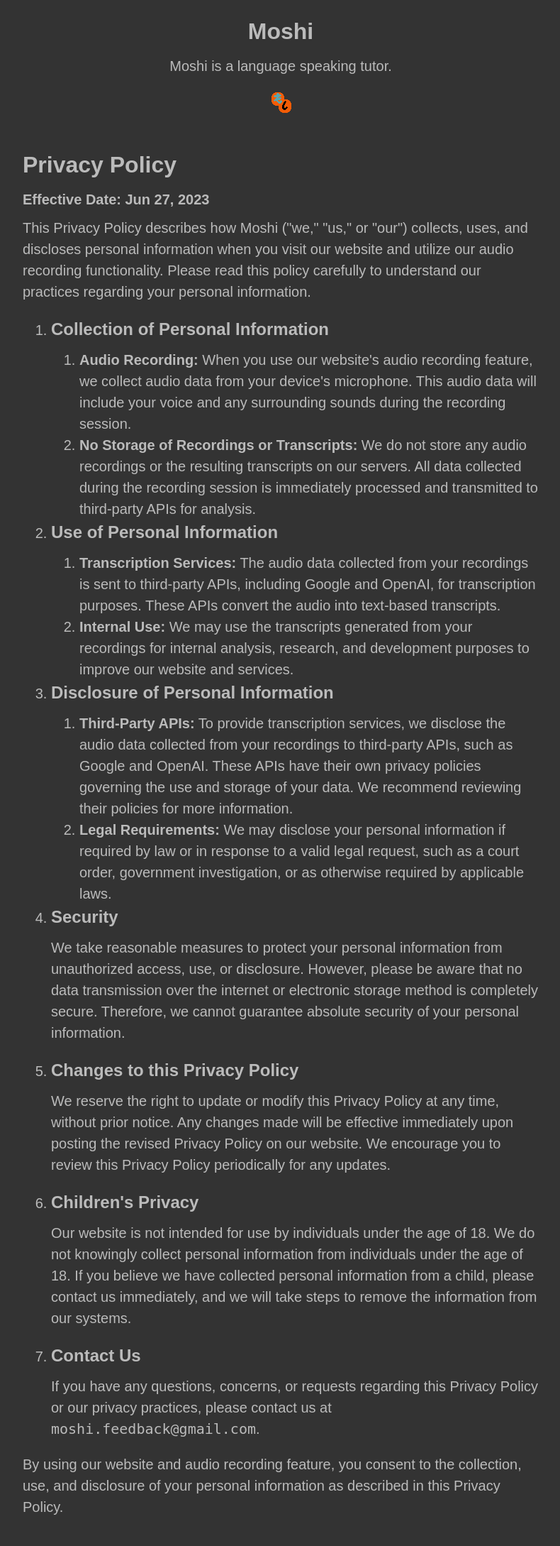
After one commit to ekalosak/moshi, a Flask app: template src/moshi/templates/privacy.html in a window 1280 px wide. The commit adds this page. Shown: the whole page at 71% size, without its empty margins (244-1034 px from the left). Run offline with Flask 2, Linux system fonts and the light colour scheme; the template is opened without the code that fills it, so the values that code supplies are empty.

Commit message:
added privacy policy; using named routes in server.py

```diff
--- /dev/null
+++ b/src/moshi/templates/privacy.html
@@ -0,0 +1,112 @@
+{% extends 'wrapper.html' %}
+{% block content %}
+<div id="privacy-policy">
+<h1>Privacy Policy</h1>
+<h3>Effective Date: Jun 27, 2023</h3>
+<p>
+  This Privacy Policy describes how Moshi ("we," "us," or "our") collects, uses, and discloses personal
+  information when you visit our website and utilize our audio recording functionality. Please read this policy carefully
+  to understand our practices regarding your personal information.
+</p>
+<ol>
+    <li>
+        <h2>Collection of Personal Information</h2>
+
+        <ol>
+            <li>
+                <strong>Audio Recording:</strong>
+                When you use our website's audio recording feature, we collect audio data from your device's microphone.
+                This audio data will include your voice and any surrounding sounds during the recording session.
+            </li>
+
+            <li>
+                <strong>No Storage of Recordings or Transcripts:</strong>
+                We do not store any audio recordings or the resulting transcripts on our servers. All data collected
+                during the recording session is immediately processed and transmitted to third-party APIs for analysis.
+            </li>
+        </ol>
+    </li>
+
+    <li>
+        <h2>Use of Personal Information</h2>
+
+        <ol>
+            <li>
+                <strong>Transcription Services:</strong>
+                The audio data collected from your recordings is sent to third-party APIs, including Google and OpenAI,
+                for transcription purposes. These APIs convert the audio into text-based transcripts.
+            </li>
+
+            <li>
+                <strong>Internal Use:</strong>
+                We may use the transcripts generated from your recordings for internal analysis, research, and
+                development purposes to improve our website and services.
+            </li>
+        </ol>
+    </li>
+
+    <li>
+        <h2>Disclosure of Personal Information</h2>
+
+        <ol>
+            <li>
+                <strong>Third-Party APIs:</strong>
+                To provide transcription services, we disclose the audio data collected from your recordings to
+                third-party APIs, such as Google and OpenAI. These APIs have their own privacy policies governing the
+                use and storage of your data. We recommend reviewing their policies for more information.
+            </li>
+
+            <li>
+                <strong>Legal Requirements:</strong>
+                We may disclose your personal information if required by law or in response to a valid legal request,
+                such as a court order, government investigation, or as otherwise required by applicable laws.
+            </li>
+        </ol>
+    </li>
+
+    <li>
+        <h2>Security</h2>
+
+        <p>
+          We take reasonable measures to protect your personal information from unauthorized access, use, or disclosure.
+          However, please be aware that no data transmission over the internet or electronic storage method is
+          completely secure. Therefore, we cannot guarantee absolute security of your personal information.
+        </p>
+    </li>
+
+    <li>
+        <h2>Changes to this Privacy Policy</h2>
+
+        <p>
+          We reserve the right to update or modify this Privacy Policy at any time, without prior notice. Any changes
+          made will be effective immediately upon posting the revised Privacy Policy on our website. We encourage you to
+          review this Privacy Policy periodically for any updates.
+        </p>
+    </li>
+
+    <li>
+        <h2>Children's Privacy</h2>
+
+        <p>
+          Our website is not intended for use by individuals under the age of 18. We do not knowingly collect personal
+          information from individuals under the age of 18. If you believe we have collected personal information from a
+          child, please contact us immediately, and we will take steps to remove the information from our systems.
+        </p>
+    </li>
+
+    <li>
+        <h2>Contact Us</h2>
+
+        <p>
+          If you have any questions, concerns, or requests regarding this Privacy Policy or our privacy practices,
+          please contact us at <tt>moshi.feedback@gmail.com</tt>.
+        </p>
+    </li>
+</ol>
+
+<p>
+  By using our website and audio recording feature, you consent to the collection, use, and disclosure of your personal
+  information as described in this Privacy Policy.
+</p>
+</div>
+{% endblock %}
--- a/src/moshi/templates/wrapper.html
+++ b/src/moshi/templates/wrapper.html
@@ -3,7 +3,7 @@
 <head>
     <meta charset="UTF-8"/>
     <meta name="viewport" content="width=device-width, initial-scale=1.0" />
-    <title>~ Moshi ~</title>
+    <title>Moshi</title>
     <link rel="stylesheet" href="/style.css">
     <style>
       #nerd-stuff {
```
Also changed, not shown: src/moshi/server.py (+13 -3 lines), src/moshi/templates/index.html (+9 -0 lines).
